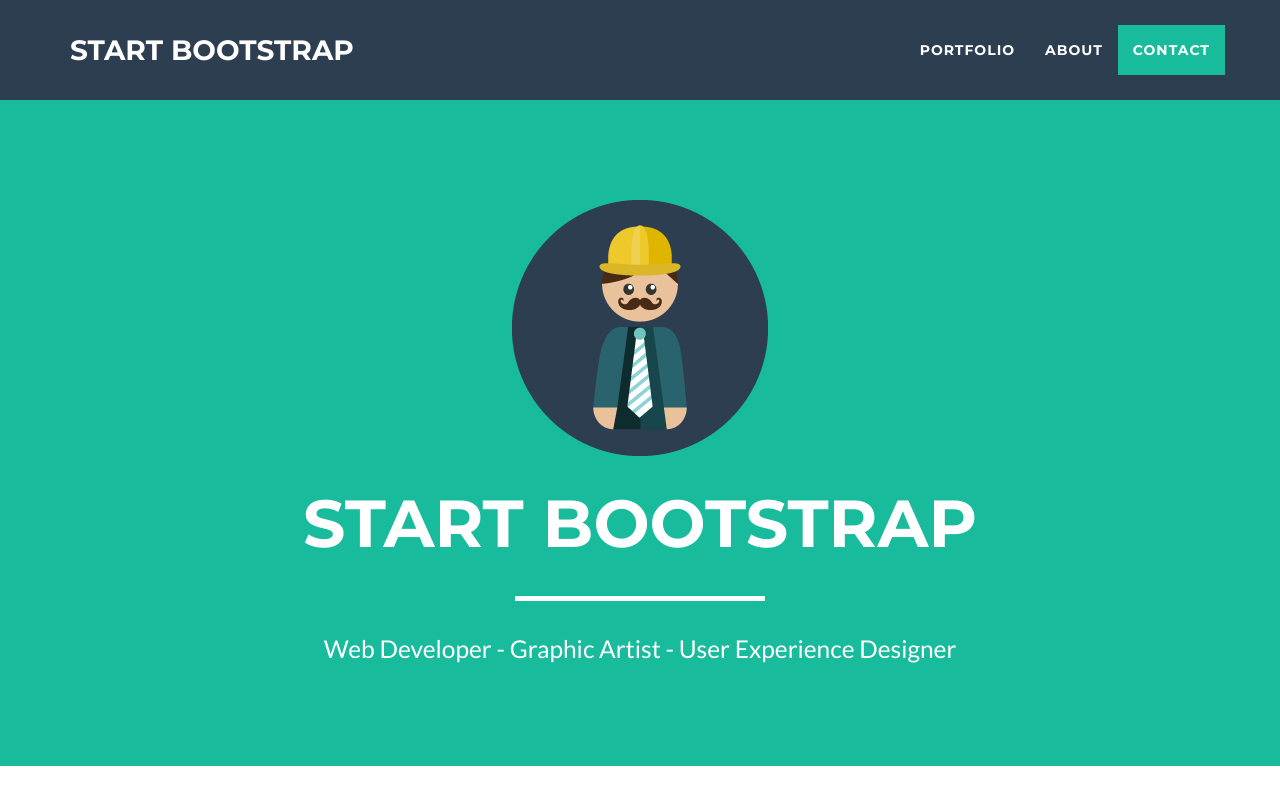
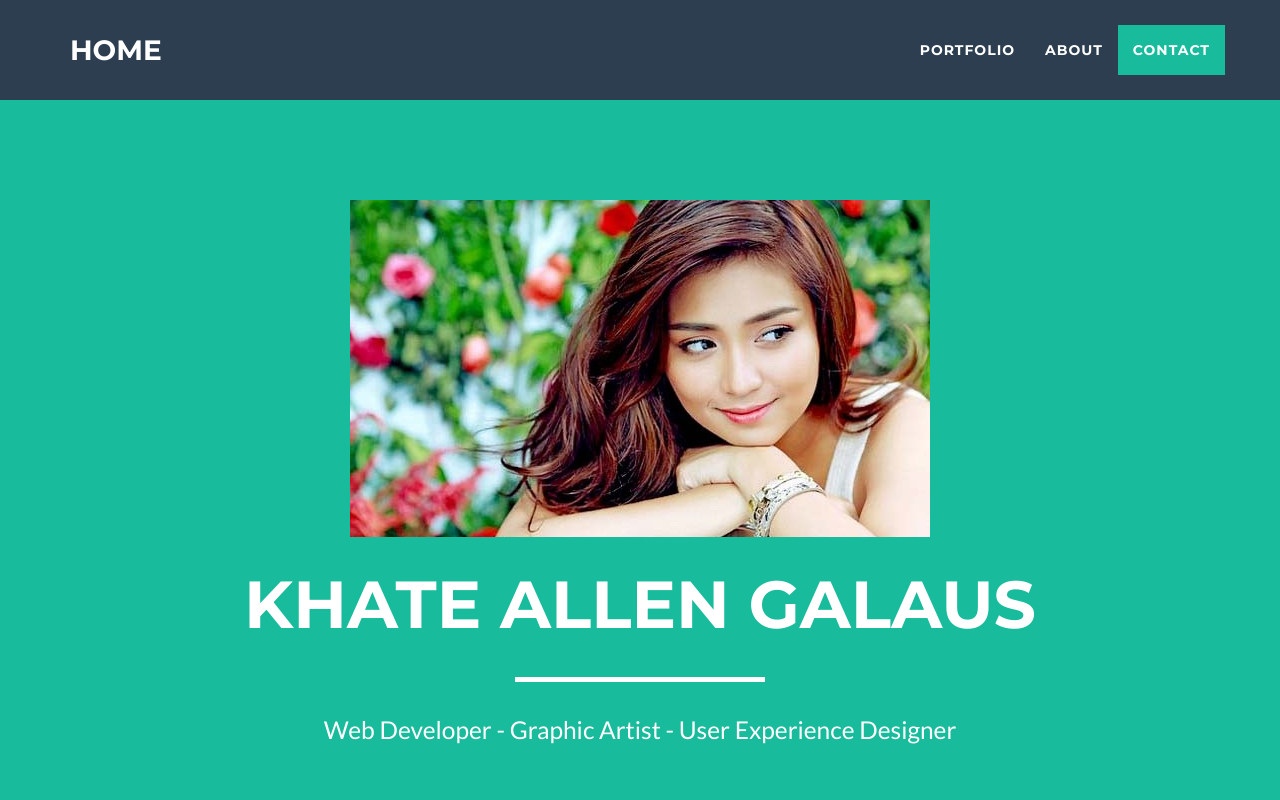
Before and after one commit to khateallen/khateallen.github.io, a website: page index.html in a window 1280 px wide. Shown: the top 800 px of the page. Drawn offline with nearby package versions, Linux system fonts and the light colour scheme.

Commit message:
Add files via upload

```diff
--- a/index.html
+++ b/index.html
@@ -41,7 +41,7 @@
                 <button type="button" class="navbar-toggle" data-toggle="collapse" data-target="#bs-example-navbar-collapse-1">
                     <span class="sr-only">Toggle navigation</span> Menu <i class="fa fa-bars"></i>
                 </button>
-                <a class="navbar-brand" href="#page-top">Start Bootstrap</a>
+                <a class="navbar-brand" href="#page-top">Home</a>
             </div>
 
             <!-- Collect the nav links, forms, and other content for toggling -->
@@ -71,9 +71,9 @@
         <div class="container">
             <div class="row">
                 <div class="col-lg-12">
-                    <img class="img-responsive" src="img/profile.png" alt="">
+                    <img class="img-responsive" src="img/profile.jpg" alt="">
                     <div class="intro-text">
-                        <span class="name">Start Bootstrap</span>
+                        <span class="name">Khate Allen Galaus</span>
                         <hr class="star-light">
                         <span class="skills">Web Developer - Graphic Artist - User Experience Designer</span>
                     </div>
@@ -99,6 +99,7 @@
                                 <i class="fa fa-search-plus fa-3x"></i>
                             </div>
                         </div>
+                        <a href="index.ht"></a>
                         <img src="img/portfolio/cabin.png" class="img-responsive" alt="">
                     </a>
                 </div>
```
Also changed, not shown: img/profile.jpg (added).
